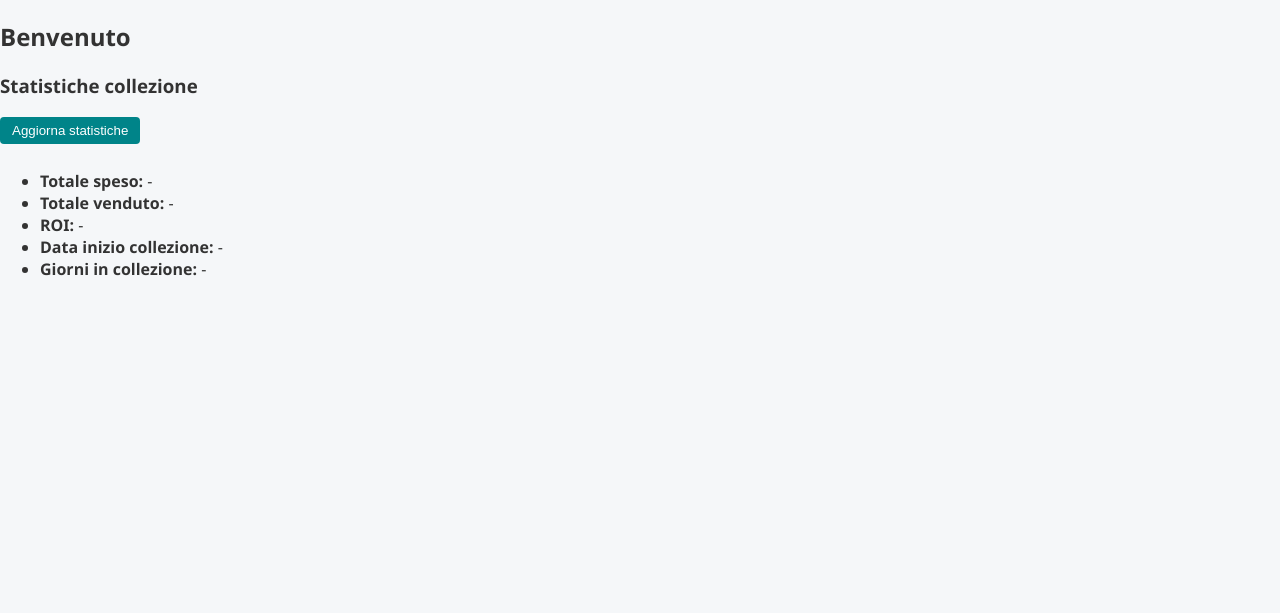
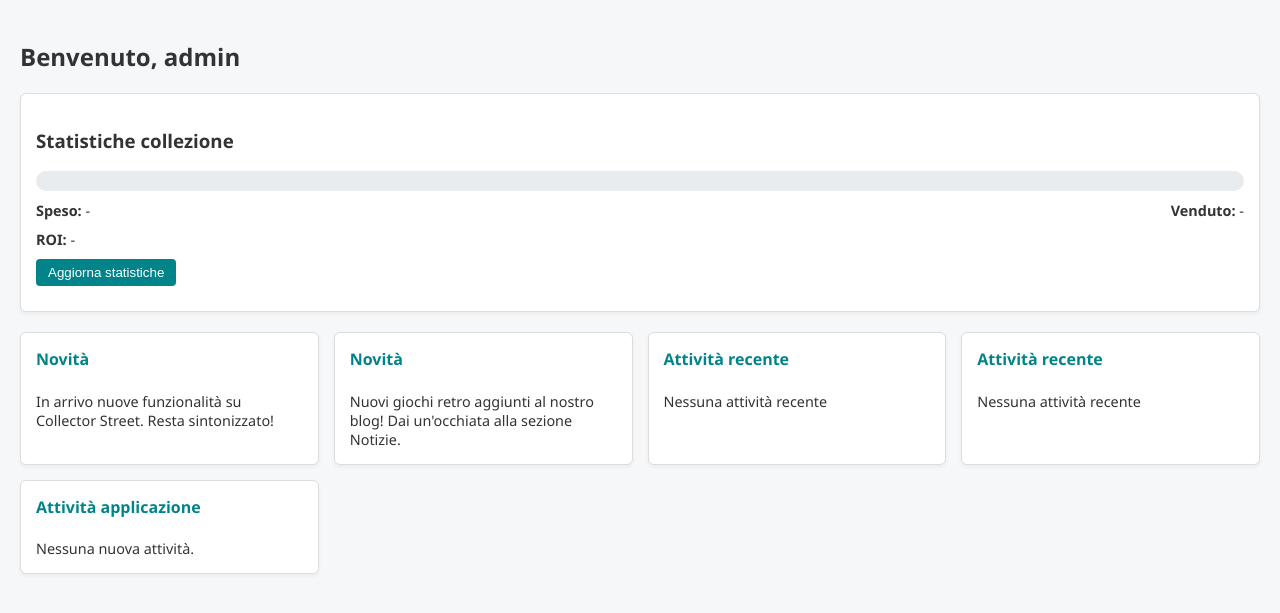
Before and after one commit to MenozziD/collectorstreet, a Flask app: page /home in a window 1280 px wide. Shown: the part 54-667 px from the top of the page. Run offline with Flask 3, Linux system fonts and the light colour scheme; the visitor is signed in with stand-in values (Sample User, id 1); data comes from the database, SQL or seed files in the repository; data that the repository does not hold is empty.

Commit message:
HomePage v0

```diff
--- /dev/null
+++ b/static/home.js
@@ -0,0 +1,135 @@
+// home.js - Gestisce la visualizzazione della dashboard Home
+
+document.addEventListener('DOMContentLoaded', () => {
+    /**
+     * Recupera le statistiche dal server e aggiorna grafici e indicatori.
+     */
+    async function fetchStats() {
+        try {
+            const res = await fetch('/api/profile/stats');
+            if (!res.ok) return;
+            const stats = await res.json();
+            updateStatsCard(stats);
+        } catch (err) {
+            console.error('Errore nel recupero delle statistiche', err);
+        }
+    }
+
+    /**
+     * Aggiorna i grafici e gli indicatori della card statistiche.
+     * Calcola la larghezza relativa delle barre rispetto al valore massimo.
+     * @param {Object} stats Oggetto con totale speso, venduto, roi e valuta
+     */
+    function updateStatsCard(stats) {
+        const totalSpent = stats.total_spent || 0;
+        const totalSold = stats.total_sold || 0;
+        const maxVal = Math.max(totalSpent, totalSold, 1);
+        const spentBar = document.querySelector('.bar.spent');
+        const soldBar = document.querySelector('.bar.sold');
+        if (spentBar && soldBar) {
+            const spentWidth = (totalSpent / maxVal) * 100;
+            const soldWidth = (totalSold / maxVal) * 100;
+            spentBar.style.width = spentWidth + '%';
+            soldBar.style.width = soldWidth + '%';
+            spentBar.setAttribute('title', `${totalSpent.toFixed(2)} ${stats.currency || ''}`);
+            soldBar.setAttribute('title', `${totalSold.toFixed(2)} ${stats.currency || ''}`);
+        }
+        // Aggiorna i valori numerici
+        const spentValEl = document.getElementById('totalSpentVal');
+        const soldValEl = document.getElementById('totalSoldVal');
+        if (spentValEl) {
+            spentValEl.textContent = stats.currency ? `${totalSpent.toFixed(2)} ${stats.currency}` : '-';
+        }
+        if (soldValEl) {
+            soldValEl.textContent = stats.currency ? `${totalSold.toFixed(2)} ${stats.currency}` : '-';
+        }
+        // Aggiorna ROI
+        const roiSpan = document.getElementById('roiPercentage');
+        if (roiSpan) {
+            if (stats.currency && stats.roi !== null && stats.roi !== undefined) {
+                const roiPercent = stats.roi * 100;
+                roiSpan.textContent = roiPercent.toFixed(2) + '%';
+                roiSpan.style.color = roiPercent >= 0 ? '#28a745' : '#d9534f';
+            } else {
+                roiSpan.textContent = '-';
+                roiSpan.style.color = '';
+            }
+        }
+    }
+
+    /**
+     * Recupera gli ultimi oggetti dell'utente per popolare le card di attività personali.
+     */
+    async function fetchPersonalActivity() {
+        try {
+            const res = await fetch('/api/items');
+            if (!res.ok) return;
+            const items = await res.json();
+            // Ordina per data di acquisto desc (stringa ISO) o per id desc se mancante
+            items.sort((a, b) => {
+                const da = a.purchase_date || '';
+                const db = b.purchase_date || '';
+                if (da && db) {
+                    return db.localeCompare(da);
+                }
+                return b.id - a.id;
+            });
+            const personalCards = document.querySelectorAll('.personal-card');
+            personalCards.forEach((card, index) => {
+                const p = card.querySelector('p');
+                const title = card.querySelector('h4');
+                const item = items[index];
+                if (!item) {
+                    title.textContent = 'Attività recente';
+                    p.textContent = 'Nessuna attività recente';
+                } else {
+                    // Se l'oggetto ha una data di acquisto, usala; altrimenti mostra "N/A"
+                    const date = item.purchase_date || 'Data non disponibile';
+                    title.textContent = 'Nuovo oggetto';
+                    p.innerHTML = `<strong>${item.name}</strong><br><small>${date}</small>`;
+                }
+            });
+        } catch (err) {
+            console.error('Errore nel recupero delle attività personali', err);
+        }
+    }
+
+    /**
+     * Recupera l'ultima attività dell'applicazione (nuovi utenti) da mostrare nella card globale.
+     * Questa funzione è chiamata solo se l'utente loggato è l'admin.
+     */
+    async function fetchGlobalActivity() {
+        try {
+            const globalCard = document.getElementById('globalCard');
+            if (!globalCard) return;
+            const res = await fetch('/api/admin/users');
+            if (!res.ok) return;
+            const users = await res.json();
+            // Ordina utenti per id decrescente e cerca il più recente diverso da admin
+            users.sort((a, b) => b.id - a.id);
+            const newUser = users.find(u => u.username !== 'admin');
+            const title = globalCard.querySelector('h4');
+            const p = globalCard.querySelector('p');
+            if (newUser) {
+                title.textContent = 'Nuovo utente';
+                p.innerHTML = `<strong>${newUser.username}</strong><br><small>Nickname: ${newUser.nickname || '-'}</small>`;
+            } else {
+                title.textContent = 'Attività applicazione';
+                p.textContent = 'Nessuna nuova attività.';
+            }
+        } catch (err) {
+            console.error('Errore nel recupero delle attività globali', err);
+        }
+    }
+
+    // Associa il click del bottone di aggiornamento statistiche alla funzione fetchStats
+    const updateBtn = document.getElementById('updateStatsBtn');
+    if (updateBtn) {
+        updateBtn.addEventListener('click', fetchStats);
+    }
+
+    // Inizializza la pagina caricando statistiche e attività
+    fetchStats();
+    fetchPersonalActivity();
+    fetchGlobalActivity();
+});
--- a/static/styles.css
+++ b/static/styles.css
@@ -500,6 +500,80 @@ nav .actions button:hover {
     background-color: #007174;
 }
 
+/* ====== Home (Dashboard) ====== */
+.home-container {
+    padding: 20px;
+}
+
+/* Card statistiche nella pagina home */
+.stats-card {
+    background-color: #ffffff;
+    border: 1px solid #dddddd;
+    border-radius: 6px;
+    padding: 15px;
+    margin-bottom: 20px;
+    box-shadow: 0 2px 4px rgba(0, 0, 0, 0.05);
+}
+
+/* Grafico a barre per speso vs venduto */
+.bar-chart {
+    display: flex;
+    height: 20px;
+    margin-bottom: 10px;
+    background-color: #e9ecef;
+    border-radius: 10px;
+    overflow: hidden;
+}
+.bar {
+    height: 100%;
+}
+.bar.spent {
+    background-color: #d9534f; /* rosso per il totale speso */
+}
+.bar.sold {
+    background-color: #5cb85c; /* verde per il totale venduto */
+}
+
+/* Sezione numerica per totali */
+.stats-numbers {
+    display: flex;
+    justify-content: space-between;
+    margin-bottom: 10px;
+    font-size: 0.9em;
+}
+
+/* Indicatore ROI */
+.roi-indicator {
+    margin-bottom: 10px;
+    font-size: 0.9em;
+}
+
+/* Contenitore per feed cards */
+.feed-container {
+    display: grid;
+    grid-template-columns: repeat(auto-fill, minmax(280px, 1fr));
+    gap: 15px;
+}
+
+/* Card generica nel feed */
+.feed-card {
+    background-color: #ffffff;
+    border: 1px solid #dddddd;
+    border-radius: 6px;
+    padding: 15px;
+    box-shadow: 0 2px 4px rgba(0, 0, 0, 0.05);
+}
+
+.feed-card h4 {
+    margin-top: 0;
+    color: #008489;
+}
+
+.feed-card p {
+    margin: 8px 0 0 0;
+    font-size: 0.9em;
+}
+
 .success-msg {
     color: #3c763d;
     background-color: #dff0d8;
--- a/templates/home.html
+++ b/templates/home.html
@@ -18,76 +18,59 @@
         </div>
     </nav>
     <section class="home-container">
-        <h2>Benvenuto</h2>
-        <!-- Summary statistics panel -->
-        <div class="home-stats">
+        <h2>Benvenuto, {{ user.nickname or user.username }}</h2>
+        <!-- Card statistiche con grafici e indicatori -->
+        <div class="stats-card">
             <h3>Statistiche collezione</h3>
+            <div class="bar-chart">
+                <div class="bar spent" style="width:0%"></div>
+                <div class="bar sold" style="width:0%"></div>
+            </div>
+            <div class="stats-numbers">
+                <span><strong>Speso:</strong> <span id="totalSpentVal">-</span></span>
+                <span><strong>Venduto:</strong> <span id="totalSoldVal">-</span></span>
+            </div>
+            <div class="roi-indicator"><strong>ROI:</strong> <span id="roiPercentage">-</span></div>
             <button type="button" id="updateStatsBtn" class="update-stats-btn">Aggiorna statistiche</button>
-            <ul class="stats-list" id="statsList">
-                <li><strong>Totale speso:</strong>
-                    {% if stats.currency %}
-                        <span id="statTotalSpent">{{ stats.total_spent | round(2) }}</span> {{ stats.currency }}
-                    {% else %}
-                        <span id="statTotalSpent">-</span>
-                    {% endif %}
-                </li>
-                <li><strong>Totale venduto:</strong>
-                    {% if stats.currency %}
-                        <span id="statTotalSold">{{ stats.total_sold | round(2) }}</span> {{ stats.currency }}
-                    {% else %}
-                        <span id="statTotalSold">-</span>
-                    {% endif %}
-                </li>
-                <li><strong>ROI:</strong>
-                    {% if stats.currency and stats.roi is not none %}
-                        <span id="statROI">{{ (stats.roi * 100) | round(2) }}</span>%
-                    {% else %}
-                        <span id="statROI">-</span>
-                    {% endif %}
-                </li>
-                <li><strong>Data inizio collezione:</strong> <span id="statStartDate">{{ stats.start_date or '-' }}</span></li>
-                <li><strong>Giorni in collezione:</strong> <span id="statDays">{{ stats.days_in_collection or '-' }}</span></li>
-            </ul>
+        </div>
+        <!-- Feed di news e attività -->
+        <div class="feed-container">
+            <!-- Due card di news con placeholder. In futuro saranno rimpiazzate da feed RSS personalizzati -->
+            <div class="feed-card news-card">
+                <h4>Novità</h4>
+                <p>In arrivo nuove funzionalità su Collector Street. Resta sintonizzato!</p>
+            </div>
+            <div class="feed-card news-card">
+                <h4>Novità</h4>
+                <p>Nuovi giochi retro aggiunti al nostro blog! Dai un'occhiata alla sezione Notizie.</p>
+            </div>
+            <!-- Due card di attività personali. Verranno riempite via JS -->
+            <div class="feed-card personal-card">
+                <h4>Attività recente</h4>
+                <p>Caricamento...</p>
+            </div>
+            <div class="feed-card personal-card">
+                <h4>Attività recente</h4>
+                <p>Caricamento...</p>
+            </div>
+            <!-- Card attività globale visibile solo per admin -->
+            {% if user.username == 'admin' %}
+            <div class="feed-card" id="globalCard">
+                <h4>Attività applicazione</h4>
+                <p>Nessuna nuova attività.</p>
+            </div>
+            {% endif %}
         </div>
     </section>
+    <!-- Script per gestione logout e dashboard -->
     <script>
-        // Logout button handler
+        // Handler del bottone di logout: chiama l'endpoint e poi reindirizza alla login
         document.getElementById('logoutBtn').addEventListener('click', async () => {
             await fetch('/logout', { method: 'POST' });
             window.location.href = '/';
         });
-        // Update statistics via API
-        document.getElementById('updateStatsBtn').addEventListener('click', async () => {
-            try {
-                const res = await fetch('/api/profile/stats');
-                if (res.ok) {
-                    const stats = await res.json();
-                    // Update DOM elements
-                    const totalSpentSpan = document.getElementById('statTotalSpent');
-                    const totalSoldSpan = document.getElementById('statTotalSold');
-                    const roiSpan = document.getElementById('statROI');
-                    const startDateSpan = document.getElementById('statStartDate');
-                    const daysSpan = document.getElementById('statDays');
-                    if (stats.currency) {
-                        totalSpentSpan.textContent = stats.total_spent.toFixed(2);
-                        totalSoldSpan.textContent = stats.total_sold.toFixed(2);
-                        if (stats.roi !== null && stats.roi !== undefined) {
-                            roiSpan.textContent = (stats.roi * 100).toFixed(2);
-                        } else {
-                            roiSpan.textContent = '-';
-                        }
-                    } else {
-                        totalSpentSpan.textContent = '-';
-                        totalSoldSpan.textContent = '-';
-                        roiSpan.textContent = '-';
-                    }
-                    startDateSpan.textContent = stats.start_date || '-';
-                    daysSpan.textContent = stats.days_in_collection || '-';
-                }
-            } catch (err) {
-                console.error(err);
-            }
-        });
     </script>
+    <!-- Script dedicato alla pagina Home -->
+    <script src="{{ url_for('static', filename='home.js') }}"></script>
 </body>
 </html>
```
Also changed, not shown: 1 other file.
